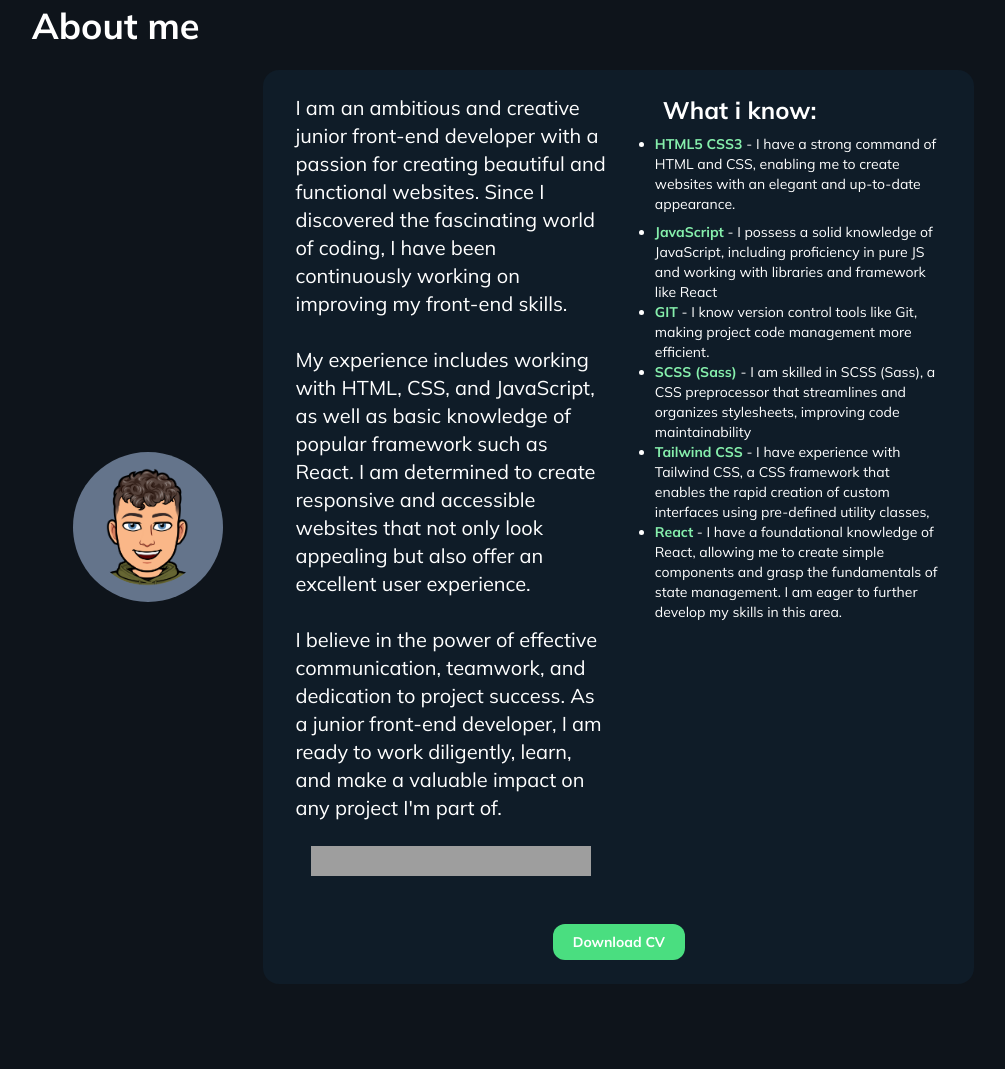
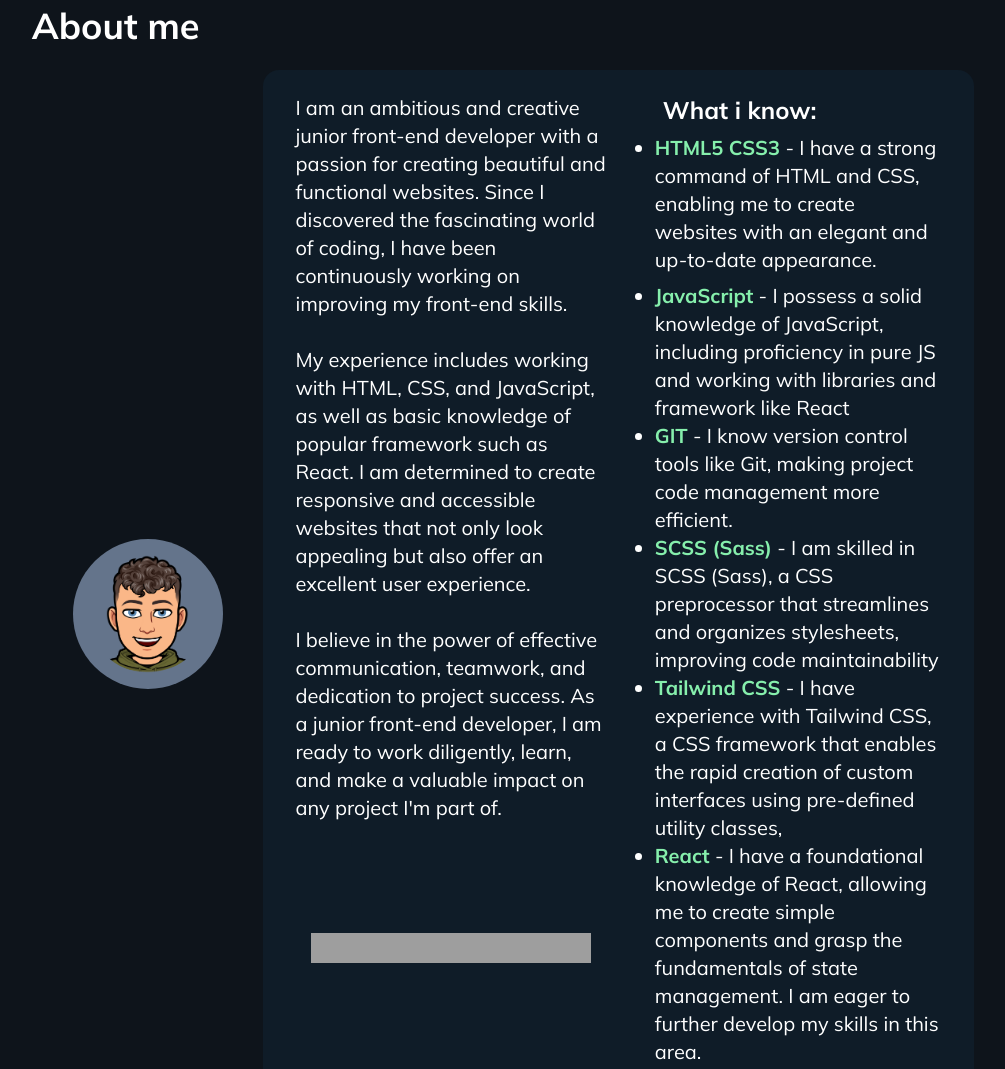
Before and after one commit to Damianchii/CV, a website: page dist/index.html in a window 1280 px wide. Shown: the part 1500-2569 px from the top of the page, without its empty margins (125-1130 px from the left). Drawn offline with nearby package versions, Linux system fonts and the light colour scheme; grey boxes are pictures that could not be loaded.

Commit message:
Update index.html

```diff
--- a/dist/index.html
+++ b/dist/index.html
@@ -179,28 +179,28 @@
                     <div class="flex-1 flex flex-col pl-6 ">
                         <h2 class="lg:text-2xl text-lg font-bold px-2 ">What i know:</h2>
                         <ul class=" list-disc">
-                            <li class="py-2 lg:text-md text-sm"><span class="font-bold text-green-300">HTML5 CSS3
+                            <li class="py-2 lg:text-xl text-sm"><span class="font-bold text-green-300">HTML5 CSS3
                                 </span>- I
                                 have a strong
                                 command of HTML and CSS, enabling me to create websites with an elegant and up-to-date
                                 appearance.</li>
-                            <li class="lg:text-md text-sm"> <span class="font-bold text-green-300">JavaScript</span> - I
+                            <li class="lg:text-xl text-sm"> <span class="font-bold text-green-300">JavaScript</span> - I
                                 possess a solid knowledge
                                 of JavaScript, including proficiency in pure JS and working with libraries and
                                 framework like React</li>
-                            <li class="lg:text-md text-sm"> <span class="font-bold text-green-300">GIT</span> - I know
+                            <li class="lg:text-xl text-sm"> <span class="font-bold text-green-300">GIT</span> - I know
                                 version control tools like
                                 Git, making project code management more
                                 efficient.</li>
-                            <li class="lg:text-md text-sm"><span class="font-bold text-green-300">SCSS (Sass)</span> - I
+                            <li class="lg:text-xl text-sm"><span class="font-bold text-green-300">SCSS (Sass)</span> - I
                                 am skilled in SCSS (Sass),
                                 a CSS preprocessor that streamlines and
                                 organizes stylesheets, improving code maintainability</li>
-                            <li class="lg:text-md text-sm"><span class="font-bold text-green-300">Tailwind CSS</span> -
+                            <li class="lg:text-xl text-sm"><span class="font-bold text-green-300">Tailwind CSS</span> -
                                 I have experience with
                                 Tailwind CSS, a CSS framework that enables the rapid creation of custom interfaces using
                                 pre-defined utility classes,</li>
-                            <li class="lg:text-md text-sm"><span class="font-bold text-green-300">React</span> - I have
+                            <li class="lg:text-xl text-sm"><span class="font-bold text-green-300">React</span> - I have
                                 a foundational knowledge of
                                 React, allowing me to create simple components and grasp the fundamentals of state
                                 management. I am eager to further develop my skills in this area.</li>
```
